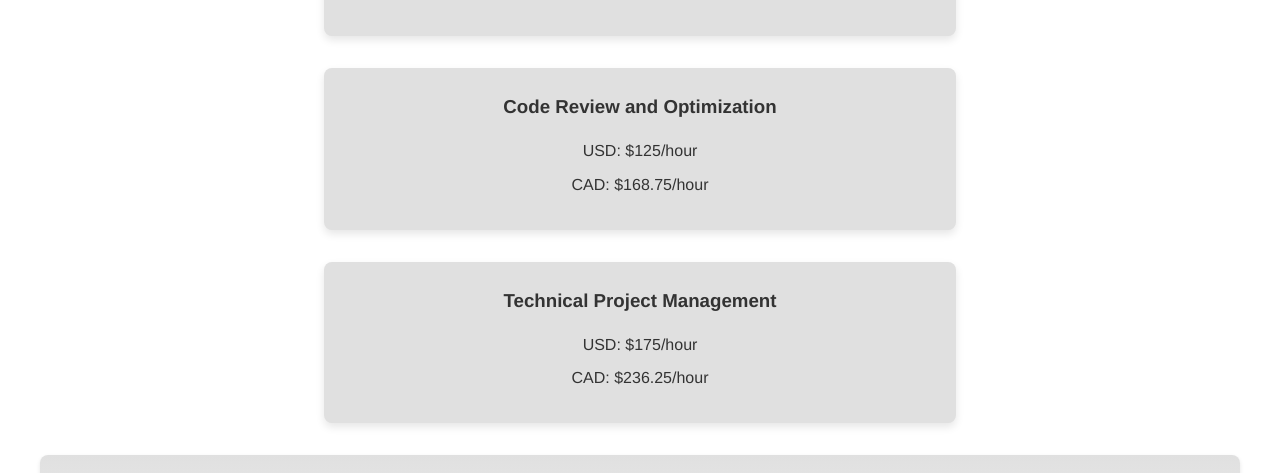
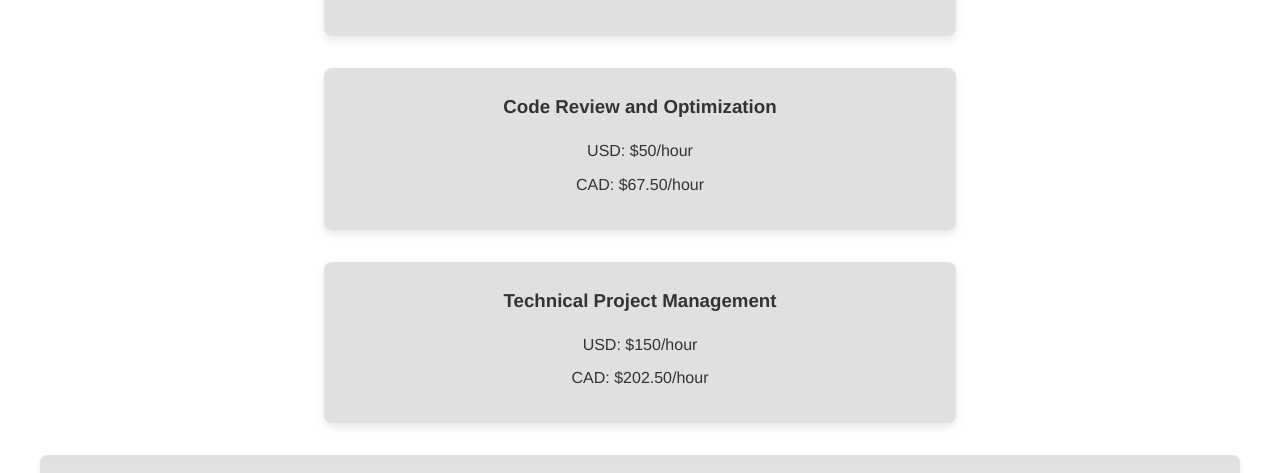
Before and after one commit to ericgrosse/singularity-software-site, a React (Create React App) app: page / in a window 1280 px wide. Shown: the part 864-1337 px from the top of the page. Built offline with nearby package versions, Linux system fonts and the light colour scheme.

Commit message:
Updated rates for services

```diff
--- a/src/App.js
+++ b/src/App.js
@@ -15,10 +15,10 @@ function App() {
   }, []);
 
   const services = [
-    { name: 'Full Stack Development', rate: 150 },
-    { name: 'AI/ML Consulting', rate: 200 },
-    { name: 'Code Review and Optimization', rate: 125 },
-    { name: 'Technical Project Management', rate: 175 },
+    { name: 'Full Stack Development', rate: 100 },
+    { name: 'AI/ML Consulting', rate: 125 },
+    { name: 'Code Review and Optimization', rate: 50 },
+    { name: 'Technical Project Management', rate: 150 },
   ];
 
   return (
```
